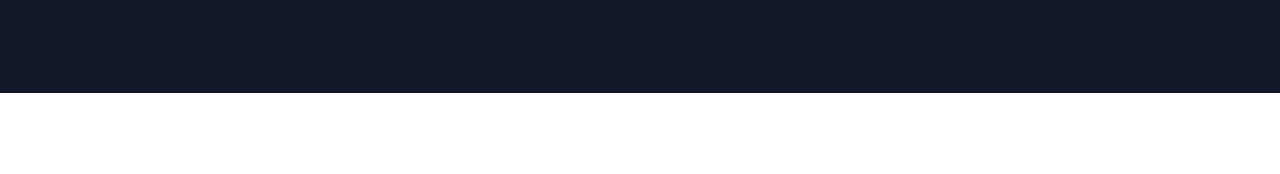
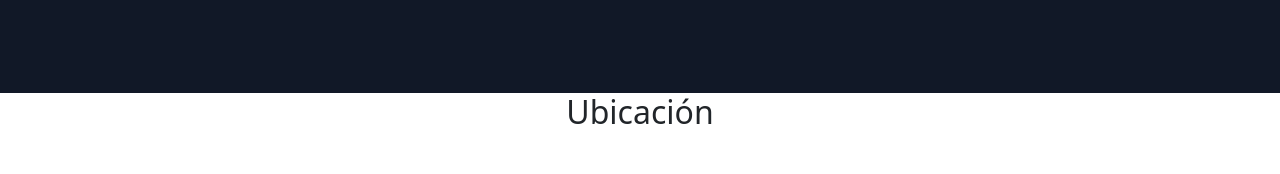
Before and after one commit to ramiroacosta/gestoriamundel, a plain HTML site: page pages/nosotros.html in a window 1280 px wide. Shown: the part 1160-1334 px from the top of the page. Drawn offline with nearby package versions, Linux system fonts and the light colour scheme.

Commit message:
nosostros2

```diff
--- a/pages/nosotros.html
+++ b/pages/nosotros.html
@@ -69,6 +69,11 @@
         </div>
     </div>
     <div class="container-fluid">
+        <div class="text-center">
+            <h2>
+                Ubicación
+            </h2>
+        </div>
         <div class="row estilosMaps row-cols-1 row-cols-md-1 align-items-center">
             <div class="col d-flex flex-column justify-content-center align-items-center">
                 <iframe src="https://www.google.com/maps/embed?pb=!1m18!1m12!1m3!1d26327.98180081506!2d-58.59335475404856!3d-34.42681290234575!2m3!1f0!2f0!3f0!3m2!1i1024!2i768!4f13.1!3m3!1m2!1s0x95bca5a2d0ddb9b1%3A0x2c1a974c67cba1e4!2sTigre%2C%20Provincia%20de%20Buenos%20Aires!5e0!3m2!1ses-419!2sar!4v1663766395211!5m2!1ses-419!2sar" width="380" height="280" style="border:0;" allowfullscreen="" loading="lazy" referrerpolicy="no-referrer-when-downgrade"></iframe>
```
